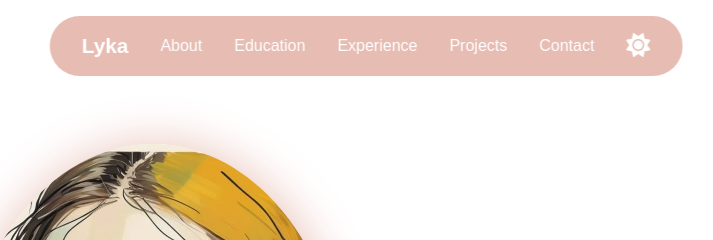
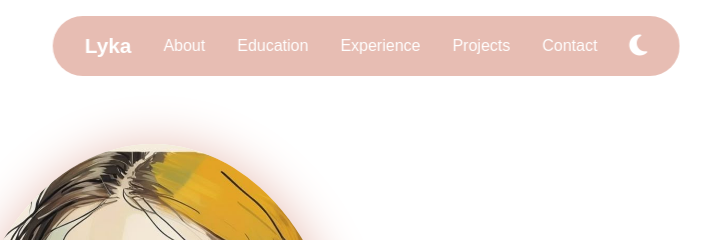
Before and after one commit to Ilykaaa/Personal-Portfolio-, a plain HTML site: page index.html in a window 1280 px wide. Shown: the top 240 px of the page, 274-987 px from the left. Drawn offline with Linux system fonts and the light colour scheme.

Commit message:
Update index.html

```diff
--- a/index.html
+++ b/index.html
@@ -21,7 +21,7 @@
 
 
         <button class="dark-mode-toggle">
-    <i class="fa-solid fa-sun" id="mode-icon"></i>
+    <i class="fa-solid fa-moon" id="mode-icon"></i>
 </button>
     </header>
 
```
